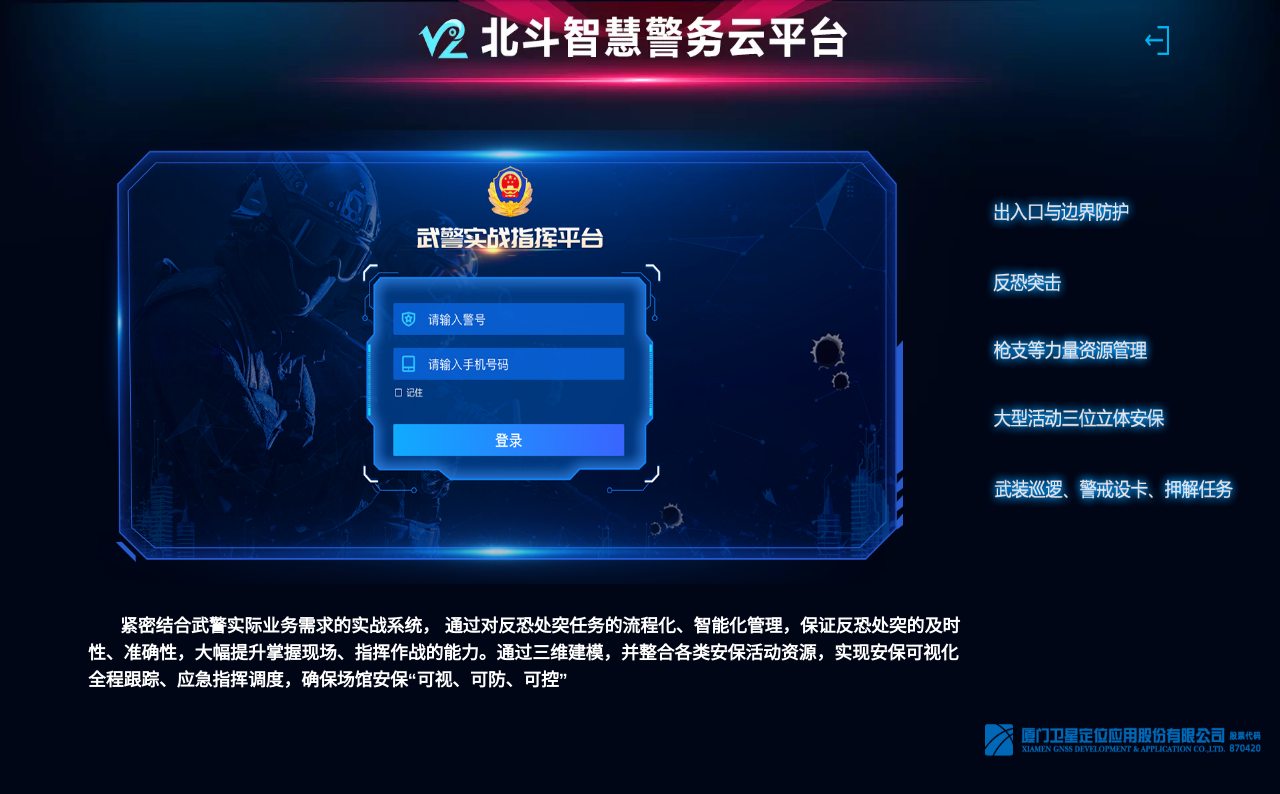
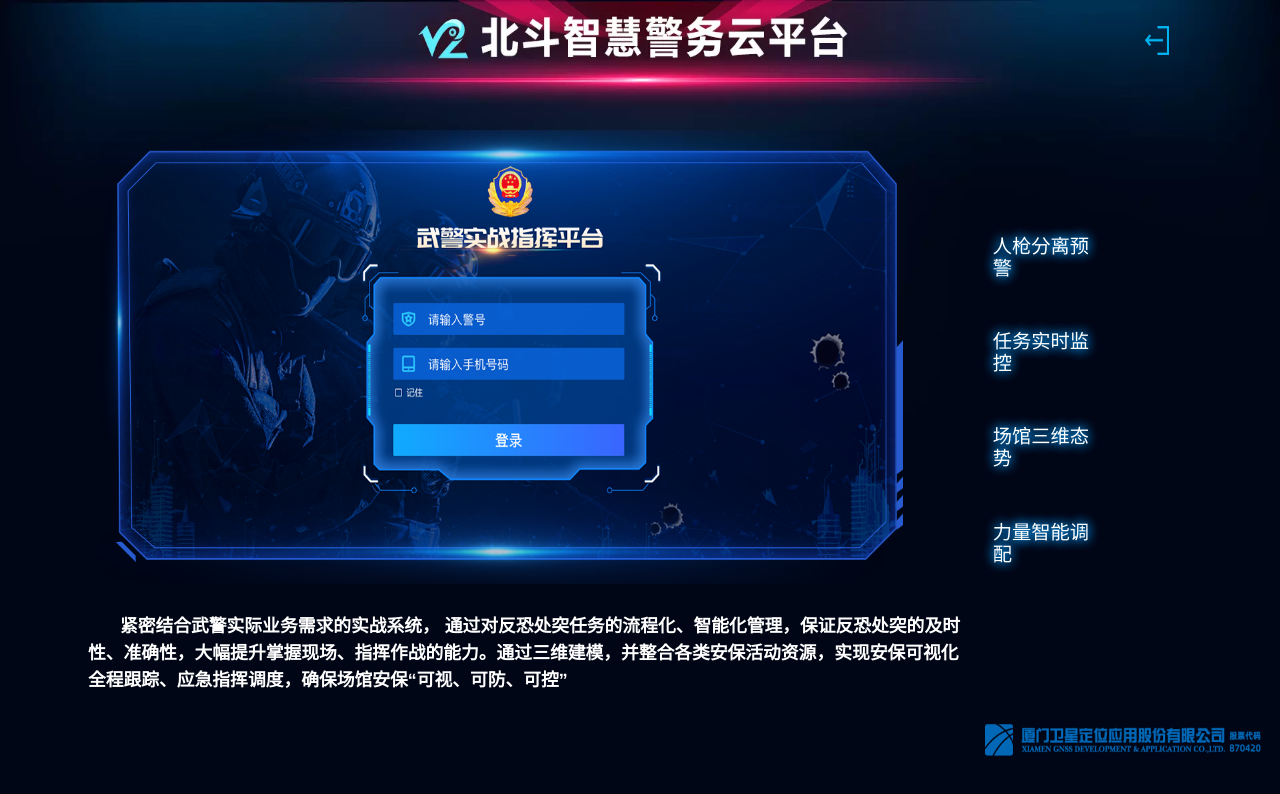
Before and after one commit to pp129/jw-demo-202007, a Vue app: page /#/JunYing in a window 1280 px wide. Shown: the top 794 px of the page. Built offline with nearby package versions, Linux system fonts and the light colour scheme; a web font is replaced by a local one.

Commit message:
v202007291457

```diff
--- a/src/components/GongAn/AnBao.vue
+++ b/src/components/GongAn/AnBao.vue
@@ -6,7 +6,11 @@
     <div class="detail">
       构建活动管理、态势呈现、业务协同、数据接入的管理需求，对突发状况进行应急指挥处理，实现对大型活动现场的安全管控与联动指挥。
     </div>
-    <div class="describe"></div>
+    <div class="describe text-shadow">
+      <span>全局可视动态感知</span>
+      <span>全程可控归档追溯</span>
+      <span>全网可呼融合通信</span>
+    </div>
   </div>
 </template>
 
@@ -57,13 +61,17 @@
       left: 0;
     }
     .describe{
-      width: (297px * 100vw / $screenWidth);
-      height: (508px * 100vh / $screenHeight);
-      background: url("~@/assets/img/describe-ab.png") no-repeat;
-      background-size: 100% 100%;
+      width: (300px * 100vw / $screenWidth);
+      //height: (225px * 100vh / $screenHeight);
+      display: flex;
+      flex-direction: column;
+      //justify-content: space-between;
       position: absolute;
-      top: (48px * 100vh / $screenHeight);
+      top: (148px * 100vh / $screenHeight);
       right: 0;
+      span{
+        margin-bottom: (69px * 100vh / $screenHeight);
+      }
     }
   }
 </style>
--- a/src/components/GongAn/GongJiao.vue
+++ b/src/components/GongAn/GongJiao.vue
@@ -6,7 +6,11 @@
     <div class="detail">
       地铁/公交站点，线路等业务领域的人，物，事件，警力进行全要素信息接入与数据分析应用。
     </div>
-    <div class="describe"></div>
+    <div class="describe text-shadow">
+      <span>密织智能感知防控网</span>
+      <span>加强场景多维数据采集</span>
+      <span>有力保障治安防控</span>
+    </div>
   </div>
 </template>
 
@@ -56,14 +60,18 @@
       bottom: 0;
       left: 0;
     }
-    /*.describe{
-      width: (297px * 100vw / $screenWidth);
-      height: (508px * 100vh / $screenHeight);
-      background: url("~@/assets/img/describe-ab.png") no-repeat;
-      background-size: 100% 100%;
+    .describe{
+      width: (300px * 100vw / $screenWidth);
+      //height: (225px * 100vh / $screenHeight);
+      display: flex;
+      flex-direction: column;
+      //justify-content: space-between;
       position: absolute;
-      top: (48px * 100vh / $screenHeight);
+      top: (148px * 100vh / $screenHeight);
       right: 0;
-    }*/
+      span{
+        margin-bottom: (69px * 100vh / $screenHeight);
+      }
+    }
   }
 </style>
--- a/src/components/GongAn/JianChaZhan.vue
+++ b/src/components/GongAn/JianChaZhan.vue
@@ -6,7 +6,12 @@
     <div class="detail">
       面向治安支队和指挥中心国境，省际，市际公安检查站业务。围绕国境，省际，市际公安检查站，建立集公安检查站运行状态和人车物过检自动监测、数据汇聚、统计分析、预警研判、决策和指挥控制为一体的信息系统。
     </div>
-    <div class="describe"></div>
+    <div class="describe text-shadow">
+      <span>常态化安检验证无需人工</span>
+      <span>黑白名单智能识别人脸和车辆</span>
+      <span>车辆自动引导分流和研判采集</span>
+      <span>匹配安保级、常态级、移动级的安检场景</span>
+    </div>
   </div>
 </template>
 
@@ -56,14 +61,18 @@
       bottom: 0;
       left: 0;
     }
-    /*.describe{
-      width: (297px * 100vw / $screenWidth);
-      height: (508px * 100vh / $screenHeight);
-      background: url("~@/assets/img/describe-ab.png") no-repeat;
-      background-size: 100% 100%;
+    .describe{
+      width: (400px * 100vw / $screenWidth);
+      //height: (300px * 100vh / $screenHeight);
+      display: flex;
+      flex-direction: column;
+      //justify-content: space-between;
       position: absolute;
-      top: (48px * 100vh / $screenHeight);
+      top: (148px * 100vh / $screenHeight);
       right: 0;
-    }*/
+      span{
+        margin-bottom: (69px * 100vh / $screenHeight);
+      }
+    }
   }
 </style>
--- a/src/components/GongAn/XiaoQu.vue
+++ b/src/components/GongAn/XiaoQu.vue
@@ -6,7 +6,12 @@
     <div class="detail">
       小区智感设备采集数据，多维情报分析研判。实现提前预警、及时发现违法犯罪行为及存在的安全隐患，并及时进行精准打击，解决社区安全防范难、打击难的现实难题。
     </div>
-    <div class="describe"></div>
+    <div class="describe text-shadow">
+      <span>警务建设更多元</span>
+      <span>信息采集更智能</span>
+      <span>打击防范更精准</span>
+      <span>服务群众更便捷</span>
+    </div>
   </div>
 </template>
 
@@ -56,14 +61,18 @@
       bottom: 0;
       left: 0;
     }
-    /*.describe{
-      width: (297px * 100vw / $screenWidth);
-      height: (508px * 100vh / $screenHeight);
-      background: url("~@/assets/img/describe-ab.png") no-repeat;
-      background-size: 100% 100%;
+    .describe{
+      width: (300px * 100vw / $screenWidth);
+      //height: (300px * 100vh / $screenHeight);
+      display: flex;
+      flex-direction: column;
+      //justify-content: space-between;
       position: absolute;
-      top: (48px * 100vh / $screenHeight);
+      top: (148px * 100vh / $screenHeight);
       right: 0;
-    }*/
+      span{
+        margin-bottom: (69px * 100vh / $screenHeight);
+      }
+    }
   }
 </style>
--- a/src/components/JiaoJing/BanMaXian.vue
+++ b/src/components/JiaoJing/BanMaXian.vue
@@ -5,7 +5,14 @@
     </div>
     <div class="detail">
       系统通过传感设备，全范围覆盖斑马线，并实时感知斑马线上是否有行人通过。有行人通过时，点亮斑马线两旁的“跑马灯”提醒过往车辆减速慢行。各数据通过物联网络传输到服务器，经分析处理呈现各个时段车人流量图等数据，为调整信号灯及警力出勤提供有效依据。</div>
-    <div class="describe"></div>
+    <div class="describe text-shadow">
+      <span>自动感应斑马线上行人</span>
+      <span>自动区别电动自行车的行为特征</span>
+      <span>自动测量周边环境的可见度</span>
+      <span>实时采集人车流量</span>
+      <span>运用AI技术智能分析路况</span>
+      <span>根据人流量调整斑马线的红绿灯</span>
+    </div>
   </div>
 </template>
 
@@ -55,14 +62,18 @@
       bottom: 0;
       left: 0;
     }
-    /*.describe{
-      width: (297px * 100vw / $screenWidth);
-      height: (508px * 100vh / $screenHeight);
-      background: url("~@/assets/img/describe-ab.png") no-repeat;
-      background-size: 100% 100%;
+    .describe{
+      width: (400px * 100vw / $screenWidth);
+      //height: (300px * 100vh / $screenHeight);
+      display: flex;
+      flex-direction: column;
+      //justify-content: space-between;
       position: absolute;
-      top: (48px * 100vh / $screenHeight);
+      top: (58px * 100vh / $screenHeight);
       right: 0;
-    }*/
+      span{
+        margin-bottom: (69px * 100vh / $screenHeight);
+      }
+    }
   }
 </style>
--- a/src/style/common.scss
+++ b/src/style/common.scss
@@ -92,4 +92,11 @@
     right: (166px * 100vw / $screenWidth);
     cursor: pointer;
   }
+  .text-shadow{
+    font-size:(26px * 100vh / $screenHeight);
+    font-weight:400;
+    color:rgba(255,255,255,1);
+    text-shadow:0 0 0.6em #009cff,
+    -0 -0 0.6em #009cff;
+  }
 }
--- a/src/views/JunYing.vue
+++ b/src/views/JunYing.vue
@@ -5,7 +5,12 @@
     <div class="detail">
       紧密结合武警实际业务需求的实战系统， 通过对反恐处突任务的流程化、智能化管理，保证反恐处突的及时性、准确性，大幅提升掌握现场、指挥作战的能力。通过三维建模，并整合各类安保活动资源，实现安保可视化全程跟踪、应急指挥调度，确保场馆安保“可视、可防、可控”
     </div>
-    <div class="describe"></div>
+    <div class="describe text-shadow">
+      <span>人枪分离预警</span>
+      <span>任务实时监控</span>
+      <span>场馆三维态势</span>
+      <span>力量智能调配</span>
+    </div>
     <div class="logo"></div>
   </div>
 </template>
@@ -50,13 +55,17 @@
       left: (132px * 100vw / $screenWidth);
     }
     .describe{
-      width: (389.3px * 100vw / $screenWidth);
-      height: (430px * 100vh / $screenHeight);
-      background: url("~@/assets/img/descirbe-wujing.png") no-repeat;
-      background-size: 100% 100%;
+      width: (154px * 100vw / $screenWidth);
+      //height: (300px * 100vh / $screenHeight);
+      display: flex;
+      flex-direction: column;
+      //justify-content: space-between;
       position: absolute;
-      top: (259px * 100vh / $screenHeight);
-      right: (54px * 100vw / $screenWidth);
+      top: (318px * 100vh / $screenHeight);
+      right: (277px * 100vw / $screenWidth);
+      span{
+        margin-bottom: (69px * 100vh / $screenHeight);
+      }
     }
   }
 </style>
```
